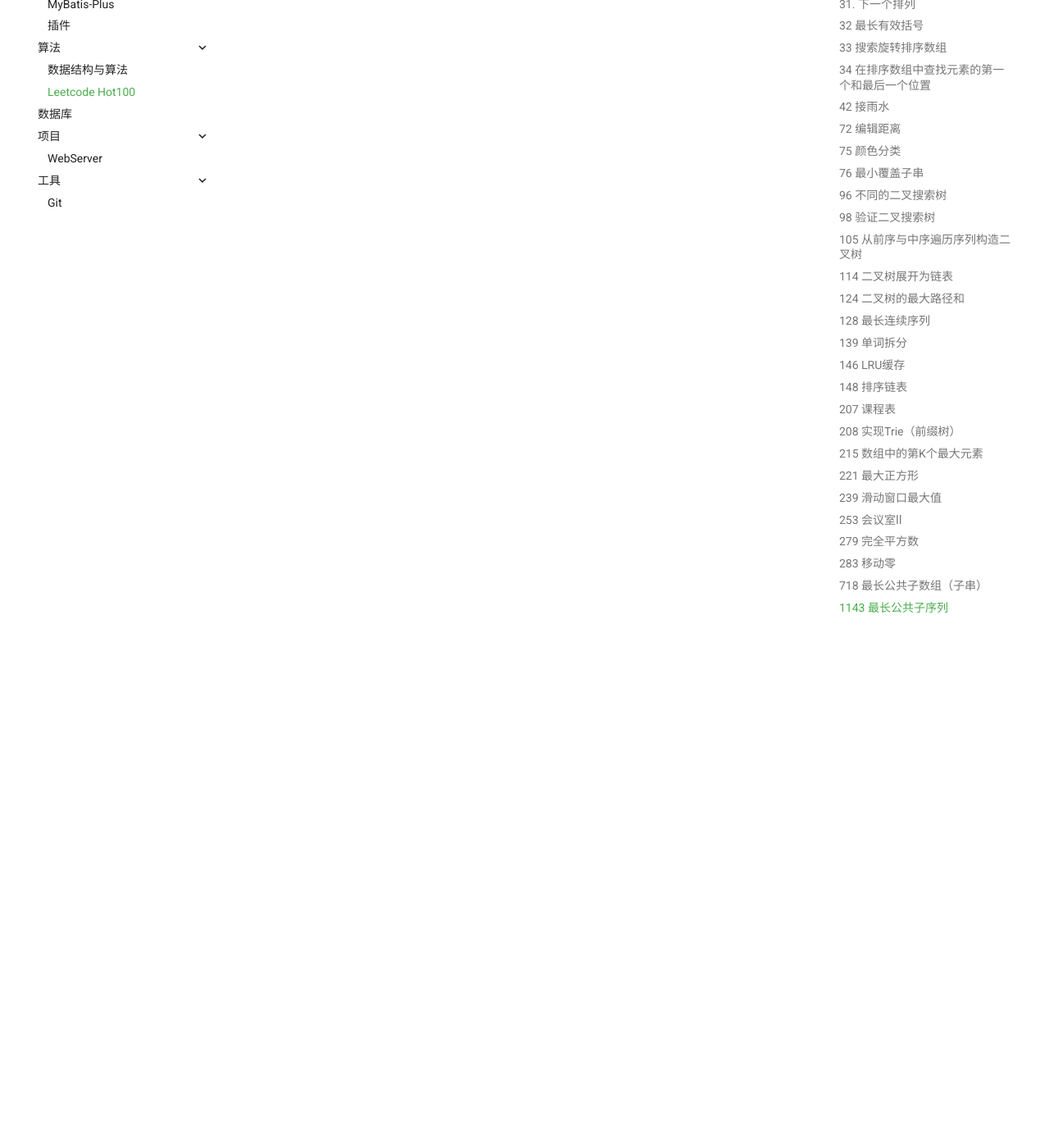
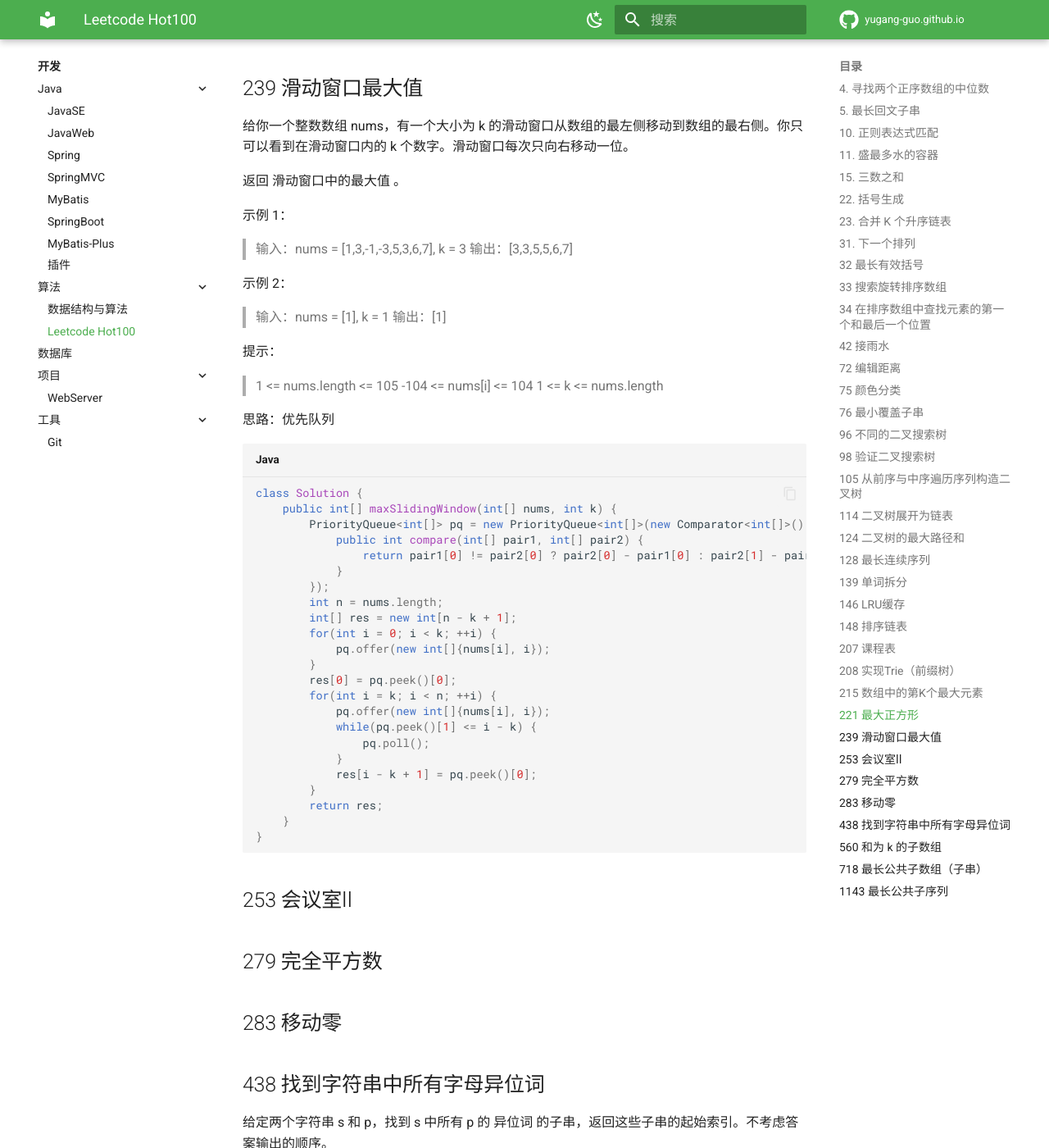
Before and after one commit to yugang-guo/yugang-guo.github.io, an MkDocs documentation site: the page built from docs/Dev/Hot100.md, in a window 1280 px wide and 1400 px high, scrolled down 18514 px. Shown: the whole window at 82% size. Built offline with MkDocs 1.6.1 and Material for MkDocs 9.7.7, drawn with Linux system fonts in a browser that asks for light colours; nearby versions of some CDN libraries; library files that are not in the unit come from our copies; comment, search, counter and statistics services are not loaded; some of the changed text lies outside the part shown.

Commit message:
update Hot100

````diff
--- a/docs/Dev/Hot100.md
+++ b/docs/Dev/Hot100.md
@@ -573,7 +573,13 @@
 
 给你一个字符串 `s` 、一个字符串 `t` 。返回 `s` 中涵盖 `t` 所有字符的最小子串。如果 `s` 中不存在涵盖 `t` 所有字符的子串，则返回空字符串 `""` 。
 
-> **滑动窗口**
+示例：
+
+> 输入：s = "ADOBECODEBANC", t = "ABC"
+输出："BANC"
+解释：最小覆盖子串 "BANC" 包含来自字符串 t 的 'A'、'B' 和 'C'。
+
+思路：滑动窗口
 
 ```cpp
 string minWindow(string s, string t) {
@@ -603,6 +609,36 @@
 }
 ```
 
+```java
+class Solution {
+    public String minWindow(String s, String t) {
+        if(s.length() < t.length()) return new String();
+        int m = s.length(), n = t.length(), resPos = 0, resSize = Integer.MAX_VALUE, count = 0;
+        int[] hash = new int[128];
+        for(int i = 0; i < n; ++i) {
+            ++hash[t.charAt(i)];
+        }
+        for(int left = 0, right = 0; right < m; ++right) {
+            if(hash[s.charAt(right)] > 0) ++count;
+            --hash[s.charAt(right)];
+            if(count == n) {
+                while(left < right && hash[s.charAt(left)] < 0) {
+                    ++hash[s.charAt(left)];
+                    ++left;
+                }
+                if(right - left + 1 < resSize) {
+                    resPos = left;
+                    resSize = right - left + 1;
+                }
+                ++hash[s.charAt(left)];
+                ++left;
+                --count;
+            }
+        }
+        return s.substring(resPos, resSize == Integer.MAX_VALUE ? 0 : resPos + resSize);
+    }
+}
+```
 
 
 ## 96 不同的二叉搜索树
@@ -789,12 +825,155 @@
 
 ## 239 滑动窗口最大值
 
+给你一个整数数组 nums，有一个大小为 k 的滑动窗口从数组的最左侧移动到数组的最右侧。你只可以看到在滑动窗口内的 k 个数字。滑动窗口每次只向右移动一位。
+
+返回 滑动窗口中的最大值 。
+
+示例 1：
+
+> 输入：nums = [1,3,-1,-3,5,3,6,7], k = 3
+输出：[3,3,5,5,6,7]
+
+示例 2：
+
+> 输入：nums = [1], k = 1
+输出：[1]
+
+提示：
+
+> 1 <= nums.length <= 105
+-104 <= nums[i] <= 104
+1 <= k <= nums.length
+
+思路：优先队列
+
+```java
+class Solution {
+    public int[] maxSlidingWindow(int[] nums, int k) {
+        PriorityQueue<int[]> pq = new PriorityQueue<int[]>(new Comparator<int[]>() {
+            public int compare(int[] pair1, int[] pair2) {
+                return pair1[0] != pair2[0] ? pair2[0] - pair1[0] : pair2[1] - pair1[1];
+            }
+        });
+        int n = nums.length;
+        int[] res = new int[n - k + 1];
+        for(int i = 0; i < k; ++i) {
+            pq.offer(new int[]{nums[i], i});
+        }
+        res[0] = pq.peek()[0];
+        for(int i = k; i < n; ++i) {
+            pq.offer(new int[]{nums[i], i});
+            while(pq.peek()[1] <= i - k) {
+                pq.poll();
+            }
+            res[i - k + 1] = pq.peek()[0];
+        }
+        return res;
+    }
+}
+```
+
 ## 253 会议室Ⅱ
 
 ## 279 完全平方数
 
 ## 283 移动零
 
+## 438 找到字符串中所有字母异位词
+
+给定两个字符串 s 和 p，找到 s 中所有 p 的 异位词 的子串，返回这些子串的起始索引。不考虑答案输出的顺序。
+
+异位词 指由相同字母重排列形成的字符串（包括相同的字符串）。
+
+示例 1:
+
+> 输入: s = "cbaebabacd", p = "abc"
+输出: [0,6]
+解释:
+起始索引等于 0 的子串是 "cba", 它是 "abc" 的异位词。
+起始索引等于 6 的子串是 "bac", 它是 "abc" 的异位词。
+
+示例 2:
+
+> 输入: s = "abab", p = "ab"
+输出: [0,1,2]
+解释:
+起始索引等于 0 的子串是 "ab", 它是 "ab" 的异位词。
+起始索引等于 1 的子串是 "ba", 它是 "ab" 的异位词。
+起始索引等于 2 的子串是 "ab", 它是 "ab" 的异位词。
+
+提示:
+
+> 1 <= s.length, p.length <= 3 * 104
+s 和 p 仅包含小写字母
+
+```java
+class Solution {
+    public List<Integer> findAnagrams(String s, String p) {
+        List<Integer> res = new ArrayList<>();
+        if(s.length() < p.length()) return res;
+        int ns = s.length(), np = p.length();
+        int[] hash = new int[26];
+        int[] temp = new int[26];
+        for(int i = 0; i < np; ++i) {
+            ++hash[p.charAt(i) - 'a'];
+            ++temp[s.charAt(i) - 'a'];
+        }
+        if(Arrays.equals(hash, temp)) res.add(0);
+        int left = 1, right = np;
+        while(right < ns) {
+            --temp[s.charAt(left - 1) - 'a'];
+            ++temp[s.charAt(right) - 'a'];
+            if(Arrays.equals(hash, temp)) res.add(left);
+            ++left;
+            ++right;
+        }
+        return res;
+    }
+}
+```
+
+## 560 和为 k 的子数组
+
+给你一个整数数组 nums 和一个整数 k ，请你统计并返回 该数组中和为 k 的子数组的个数 。
+
+子数组是数组中元素的连续非空序列。
+
+示例 1：
+
+> 输入：nums = [1,1,1], k = 2
+输出：2
+
+示例 2：
+
+> 输入：nums = [1,2,3], k = 3
+输出：2
+
+
+提示：
+
+> 1 <= nums.length <= 2 * 104
+-1000 <= nums[i] <= 1000
+-107 <= k <= 107
+
+思路：前缀和
+
+```java
+class Solution {
+    public int subarraySum(int[] nums, int k) {
+        int n = nums.length, sum = 0, res = 0;
+        Map<Integer, Integer> map = new HashMap<>();
+        map.put(0, 1);
+        for(int i = 0; i < n; ++i) {
+            sum += nums[i];
+            if(map.containsKey(sum - k)) res += map.get(sum - k);
+            map.put(sum, map.getOrDefault(sum, 0) + 1);
+        }
+        return res;
+    }
+}
+```
+
 ## 718 最长公共子数组（子串）
 
 ## 1143 最长公共子序列
````
Also changed, not shown: docs/Dev/JavaSE.md (+31 -0 lines).
